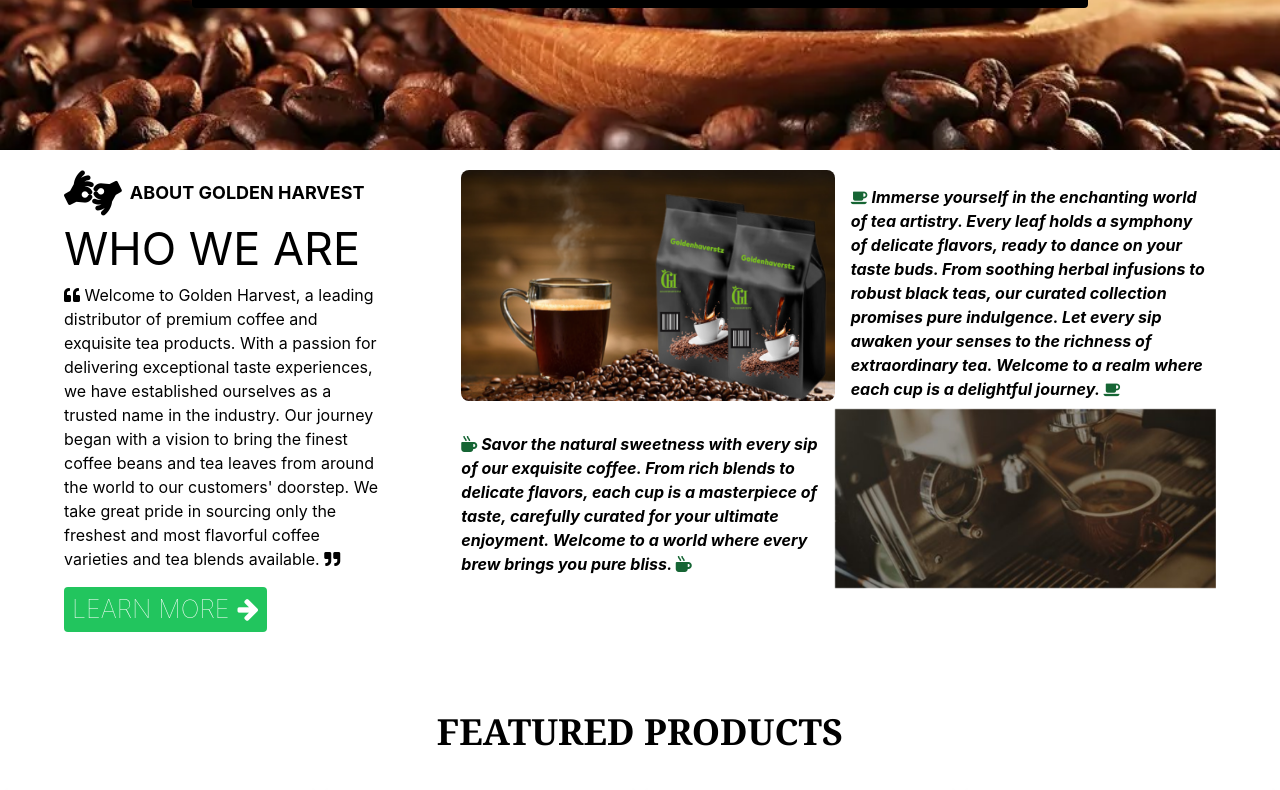
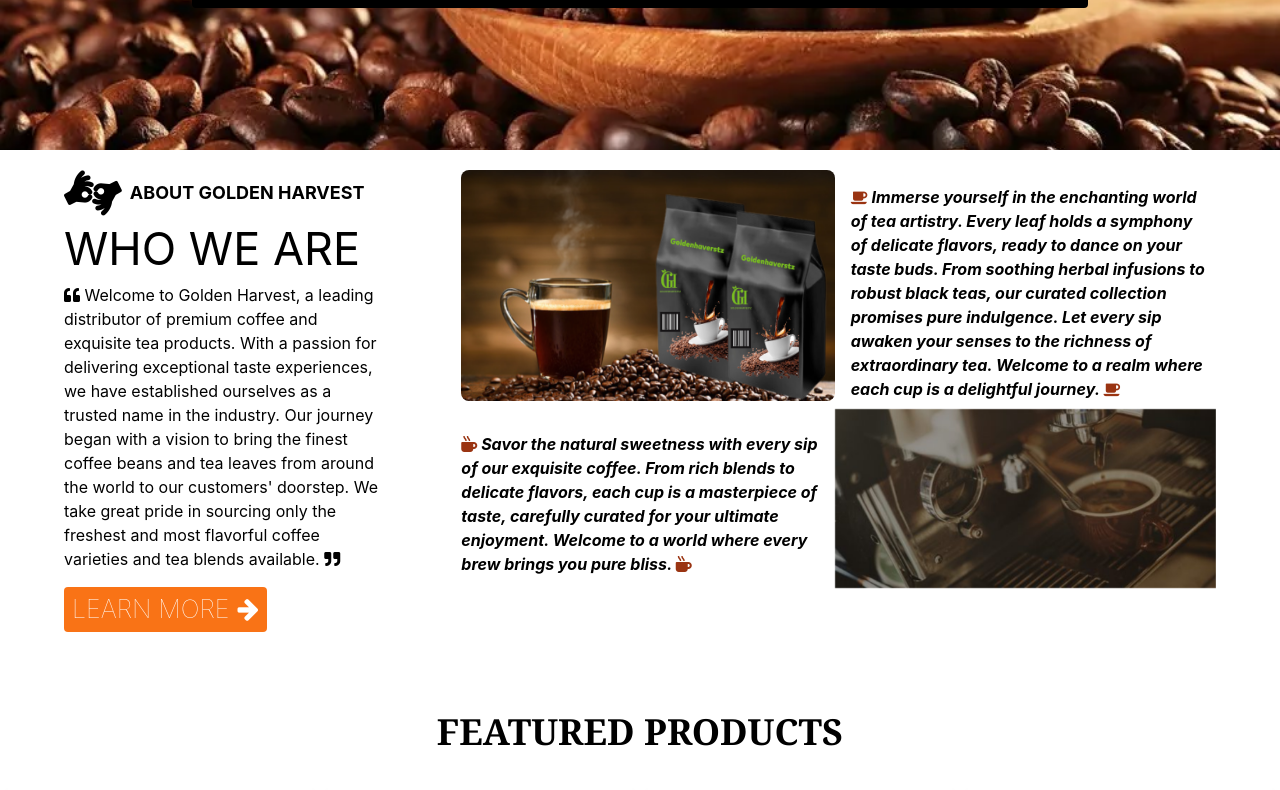
Before and after one commit to ismailmunyentwari9/golden-harvest, a React (Create React App) app: page / in a window 1280 px wide. Shown: the part 674-1464 px from the top of the page. Built offline with nearby package versions, Linux system fonts and the light colour scheme.

Commit message:
Add some changes to the files

```diff
--- a/package.json
+++ b/package.json
@@ -39,9 +39,11 @@
     ]
   },
   "devDependencies": {
-    "@babel/core": "^7.22.11",
+    "@babel/core": "^7.22.17",
     "@babel/eslint-parser": "^7.22.11",
+    "@babel/plugin-proposal-private-property-in-object": "^7.21.11",
     "@babel/plugin-syntax-jsx": "^7.22.5",
+    "@babel/preset-env": "^7.22.15",
     "@babel/preset-react": "^7.22.5",
     "eslint": "^7.32.0",
     "eslint-config-airbnb": "^18.2.1",
--- a/src/components/About.jsx
+++ b/src/components/About.jsx
@@ -22,7 +22,7 @@ const About = () => (
           {' '}
           <i className="fas fa-quote-right" />
         </p>
-        <button type="button" className="py-1 px-2 bg-green-500 text-[25px] text-white font-thin rounded hover:bg-green-400 mt-4">
+        <button type="button" className="py-1 px-2 bg-orange-500 text-[25px] text-white font-thin rounded hover:bg-orange-400 mt-4">
           LEARN MORE
           <span className="fa fa-arrow-right font-normal ml-2" />
           {' '}
@@ -32,21 +32,21 @@ const About = () => (
         <div className="flex lg:flex-row md:flex-row flex-col gap-4   p-2 transform hover:scale-105 transition duration-300 ease-in-out ">
           <img className="lg:w-1/2 md:w-1/2 w-full  rounded-lg animate-pulse" src={Coffe} alt="coffe" />
           <p className=" text-l lg:w-1/2 md:w-1/2 w-full  mt-[2%] font-bold italic">
-            <i className="fa fa-coffee text-green-800" />
+            <i className="fa fa-coffee text-orange-800" />
             {' '}
             Immerse yourself in the enchanting world of tea artistry. Every leaf holds a symphony of delicate flavors, ready to dance on your taste buds. From soothing herbal infusions to robust black teas, our curated collection promises pure indulgence. Let every sip awaken your senses to the richness of extraordinary tea. Welcome to a realm where each cup is a delightful journey.
             {' '}
-            <i className="fa fa-coffee text-green-800" />
+            <i className="fa fa-coffee text-orange-800" />
           </p>
         </div>
         <div className=" w-1/1  transform hover:scale-105 transition duration-300 ease-in-out flex lg:flex-row md:flex-row flex-col gap-4">
           <p className="lg:w-1/2 md:w-1/2 w-full  text-l mt-[3%] font-bold italic animation-pulse ml-2">
-            <i className="fas fa-mug-hot text-green-800" />
+            <i className="fas fa-mug-hot text-orange-800" />
             {' '}
 
             Savor the natural sweetness with every sip of our exquisite coffee. From rich blends to delicate flavors, each cup is a masterpiece of taste, carefully curated for your ultimate enjoyment. Welcome to a world where every brew brings you pure bliss.
             {' '}
-            <i className="fas fa-mug-hot text-green-800" />
+            <i className="fas fa-mug-hot text-orange-800" />
           </p>
           <img className="lg:w-1/2 md:w-1/2 w-full  animate-pulse " src={Barista} alt="fruits" />
 
```
Also changed, not shown: 1 other file (tests, documents, lock files or other folders).
